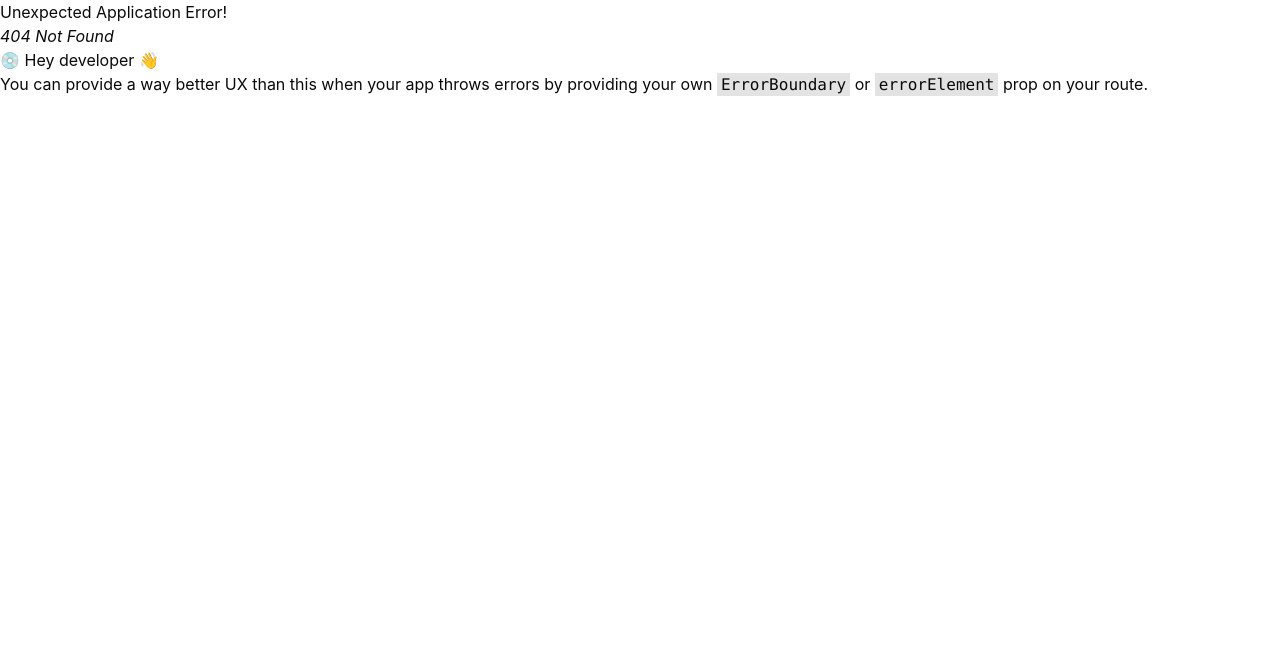
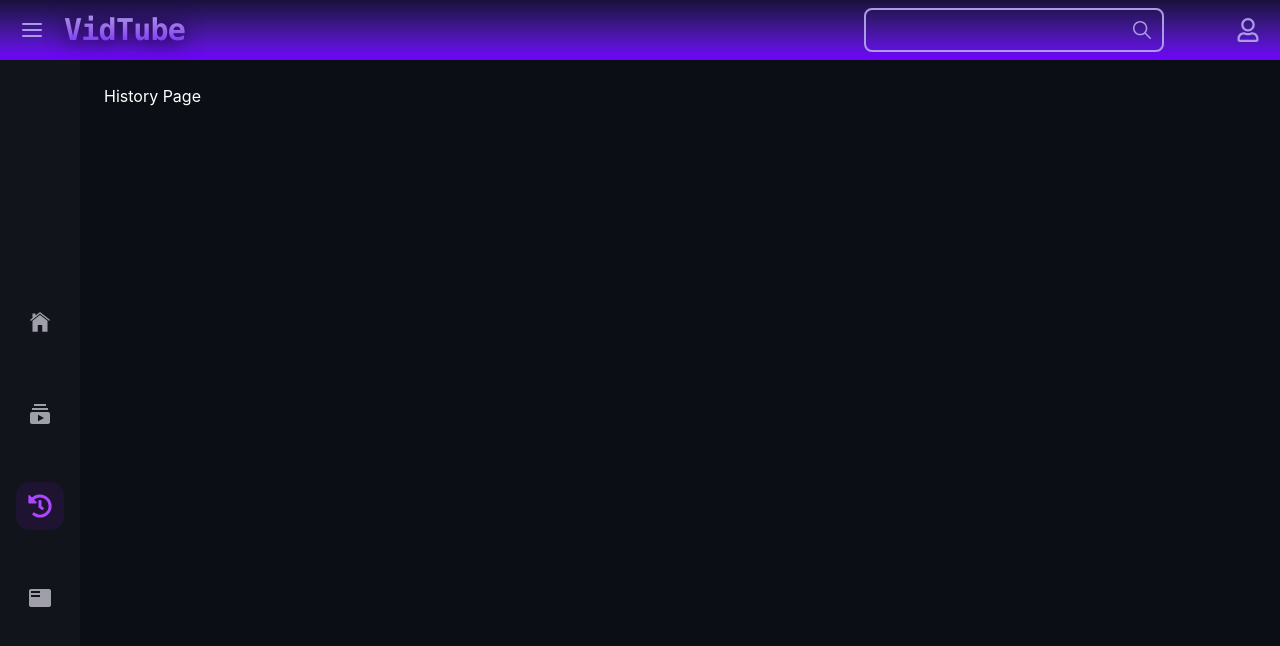
Before and after one commit to pkbhadane-dev/VidTube-Frontend, a React (Vite) app: page /history in a window 1280 px wide. Before the commit this address had no page. Shown: the top 646 px of the page. Built offline with nearby package versions, Linux system fonts and the light colour scheme.

Commit message:
add new pages for Subscription, History, and Playlist; update Layout and Sidebar components; enhance package dependencies

```diff
--- a/package.json
+++ b/package.json
@@ -11,6 +11,9 @@
   },
   "dependencies": {
     "@tailwindcss/vite": "^4.2.1",
+    "@tanstack/react-query": "^5.90.21",
+    "@tanstack/react-query-devtools": "^5.91.3",
+    "axios": "^1.13.6",
     "class-variance-authority": "^0.7.1",
     "clsx": "^2.1.1",
     "lucide-react": "^0.575.0",
@@ -20,7 +23,8 @@
     "react-icons": "^5.5.0",
     "react-router": "^7.13.1",
     "tailwind-merge": "^3.5.0",
-    "tailwindcss": "^4.2.1"
+    "tailwindcss": "^4.2.1",
+    "zustand": "^5.0.11"
   },
   "devDependencies": {
     "@eslint/js": "^9.39.1",
--- a/src/Layout.jsx
+++ b/src/Layout.jsx
@@ -8,6 +8,12 @@ export const Layout = () => {
 
   return (
     <div className="bg-[#0B0E14] h-dvh flex flex-col overflow-hidden">
+      {toggle && (
+        <div
+          className="fixed inset-0 bg-black/50 backdrop-blur-[2px] z-50 transition-opacity md:hidden"
+          onClick={() => setToggle(false)}
+        />
+      )}
       <Navbar toggle={toggle} setToggle={setToggle} />
       <div className="flex flex-1 overflow-hidden">
         <Sidebar toggle={toggle} />
--- a/src/components/sidebar.jsx
+++ b/src/components/sidebar.jsx
@@ -1,16 +1,54 @@
+import { Link, useLocation } from "react-router";
+import { IoIosHome } from "react-icons/io";
+import { MdSubscriptions } from "react-icons/md";
+import { FaHistory } from "react-icons/fa";
+import { MdFeaturedPlayList } from "react-icons/md";
+
 export const Sidebar = ({ toggle }) => {
+  const location = useLocation();
+
+  const isActive = (path) => location.pathname === path;
+
+  const sideBarMenu = [
+    { name: "Home", icon: <IoIosHome />, path: "/" },
+    { name: "Subscription", icon: <MdSubscriptions />, path: "/subscription" },
+    { name: "History", icon: <FaHistory />, path: "/history" },
+    { name: "playlist", icon: <MdFeaturedPlayList />, path: "/playlist" },
+  ];
+
   return (
     <>
       <div
-        className={` ${toggle ? "w-64 opacity-100" : " w-0 opacity-0"} transition-all duration-300 ease-in-out flex flex-col justify-between overflow-hidden bg-[#11141B] text-[#FAFAFA]`}
+        className={` ${toggle ? "w-64" : " w-20"} transition-all duration-300 ease-in-out flex flex-col justify-between fixed h-screen md:sticky z-50 ${toggle ? "translate-x-0" : "-translate-x-full md:translate-x-0"} overflow-hidden bg-[#11141B] text-[#FAFAFA]`}
       >
-        <div className="w-64 flex flex-col justify-between h-full p-4">
-          <div>
-            <span>sidebar</span>
-          </div>
-          <div>
-            <span>Setting</span>
-          </div>
+        <div className=" flex justify-center text-[17px] font-semibold gap-11 flex-col h-full p-4">
+          {sideBarMenu.map((item) => (
+            <Link key={item.path} to={item.path}>
+              <div
+                className={`flex items-center gap-4 px-4 py-3 rounded-xl transition-all duration-200 group ${toggle ? "px-6 justify-start" :"px-0 justify-center"} ${
+                  isActive(item.path)
+                    ? "bg-purple-600/10 text-purple-500"
+                    : "text-zinc-400 hover:bg-white/5 hover:text-white"
+                }`}
+              >
+                <span className="text-[24px] pl-4 transition-colors">
+                  {item.icon}
+                </span>
+                <span className={`text-[15px] font-medium tracking-wide ${toggle ? " md:opacity-100 w-auto" : "md:opacity-0 w-0 invisible"}`}>
+                  {item.name}
+                </span>
+
+                {toggle && isActive(item.path) && (
+                  <div className="absolute left-0 w-1 h-6 bg-purple-600 rounded-r-full" />
+                )}
+              </div>
+              {!toggle && (
+                <div className="absolute left-full ml-4 px-3 py-1 bg-zinc-800 text-white text-xs rounded-md opacity-0 group-hover:opacity-100 pointer-events-none transition-opacity whitespace-nowrap z-50 shadow-xl">
+                  {item.name}
+                </div>
+              )}
+            </Link>
+          ))}
         </div>
       </div>
     </>
--- /dev/null
+++ b/src/pages/home/History.jsx
@@ -0,0 +1,7 @@
+export const History = () => {
+  return (
+    <>
+      <h1 className="text-white">History Page</h1>
+    </>
+  );
+};
--- /dev/null
+++ b/src/pages/home/Playlist.jsx
@@ -0,0 +1,7 @@
+export const Playlist = () => {
+  return (
+    <>
+      <h1 className="text-white">Playlist Page</h1>
+    </>
+  );
+};
--- /dev/null
+++ b/src/pages/home/Subscription.jsx
@@ -0,0 +1,7 @@
+export const Subscription = () => {
+  return (
+    <>
+      <h1 className="text-white">Subscription Page</h1>
+    </>
+  );
+};
```
Also changed, not shown: src/main.jsx (+8 -4 lines), 1 other file (tests, documents, lock files or other folders).
